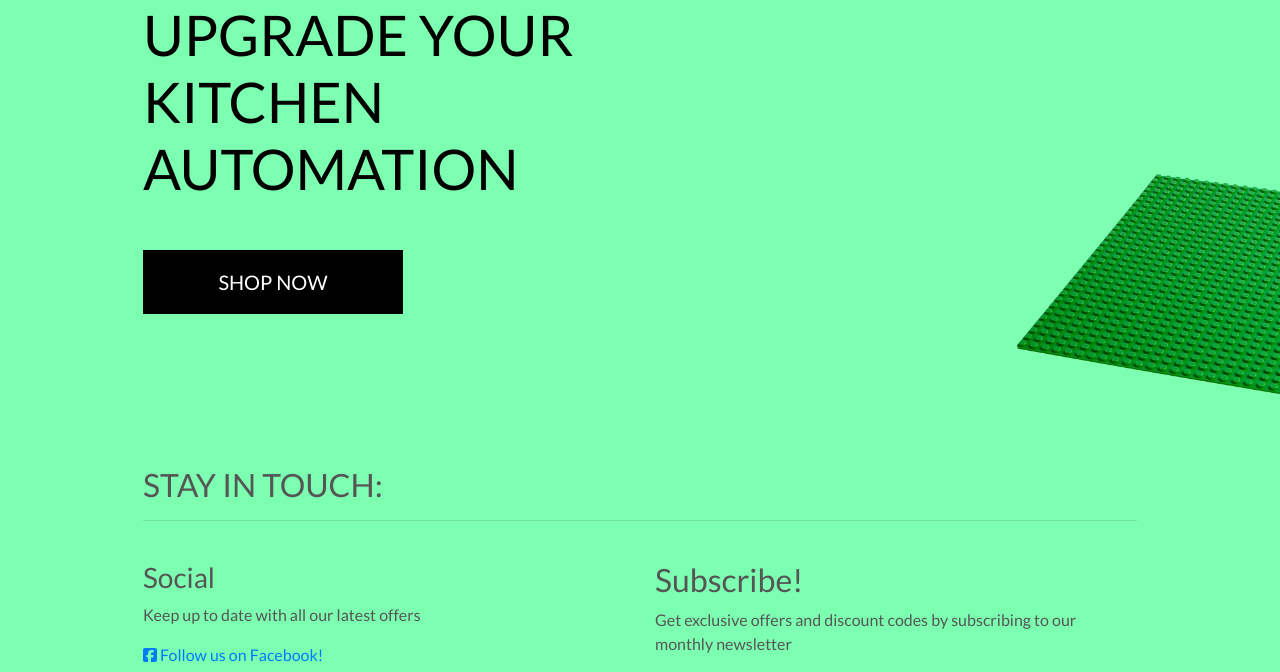
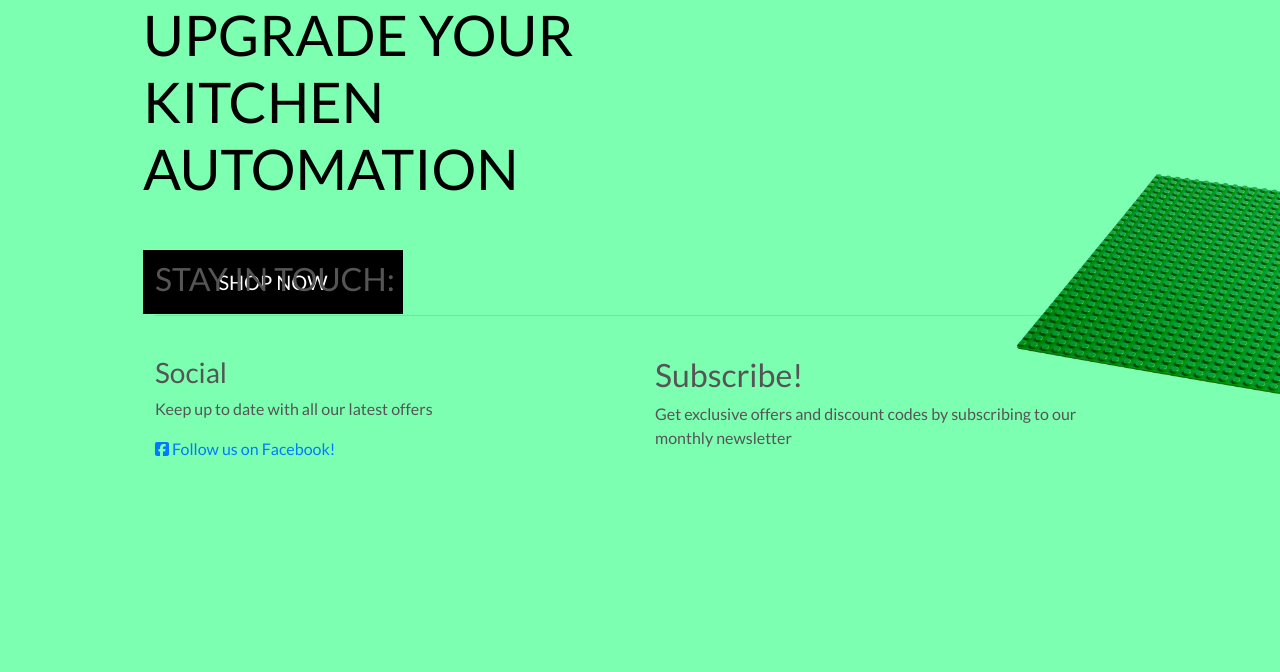
Before and after one commit to aremandanaveenkumar/SmartRack, a Django app: page / in a window 1280 px wide. Shown: the part 334-1006 px from the top of the page. After the commit the page ends 790 px from the top, so only its background shows below. Run offline with Django 3.2, Linux system fonts and the light colour scheme; parts of the project's set-up code (start-up, migrations or seed data) failed here and were passed over; some libraries are stand-ins or nearby versions.

Commit message:
update footer class with fixed bottom in index.html

```diff
--- a/home/templates/home/index.html
+++ b/home/templates/home/index.html
@@ -30,7 +30,7 @@
 
 
 {% block footer %}
-  <footer class="container-wrapper">
+  <footer class="container-fluid fixed-bottom footer-container">
     <div class="container quotes-container content-container">
       <section class="footer">
         <div class="row">
```
